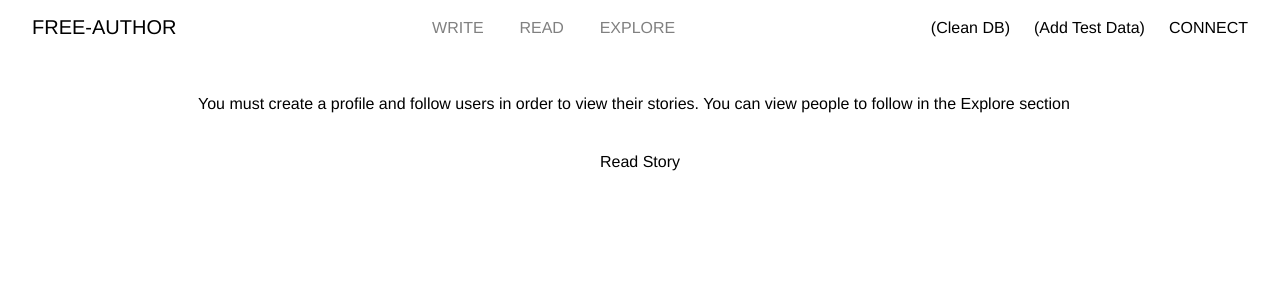
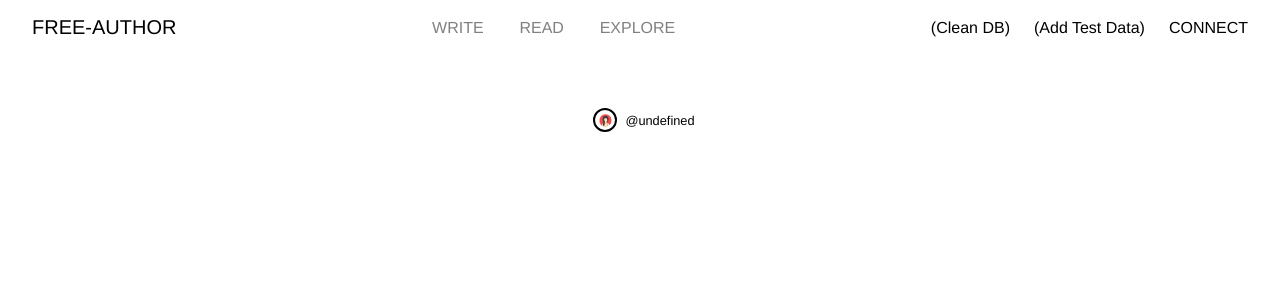
Before and after one commit to jsoneaday/freeauthor, a React (Vite) app: page /read/308 in a window 1280 px wide. Shown: the top 300 px of the page. Built offline with nearby package versions, Linux system fonts and the light colour scheme; what @mdxeditor/editor would draw is missing.

Commit message:
chore: display single readonly story

```diff
--- a/src/App.tsx
+++ b/src/App.tsx
@@ -46,7 +46,7 @@ const router = createBrowserRouter([
         element: <ReadFollowed />,
       },
       {
-        path: ":profile_id",
+        path: ":work_id",
         element: <ReadStory />,
       },
     ],
--- a/src/common/components/MarkdownEditor.tsx
+++ b/src/common/components/MarkdownEditor.tsx
@@ -15,7 +15,7 @@ import {
   ChangeCodeMirrorLanguage,
 } from "@mdxeditor/editor";
 import "@mdxeditor/editor/style.css";
-import { useCallback } from "react";
+import { useCallback, useEffect } from "react";
 
 interface MarkdownEditorProps {
   readOnly: boolean;
@@ -23,6 +23,7 @@ interface MarkdownEditorProps {
   mdRef?: React.RefObject<MDXEditorMethods>;
 }
 
+/// @markdown parameter can only be set on first load, subsequent sets are ignored by MDXEditor!
 export function MarkdownEditor({
   mdRef,
   markdown,
@@ -31,6 +32,10 @@ export function MarkdownEditor({
   const setEditorValue = useCallback((markdownStr: string) => {
     console.log("MDXEditor updated value:", markdownStr);
   }, []);
+
+  useEffect(() => {
+    console.log("markdown", markdown);
+  }, [markdown]);
 
   return (
     <MDXEditor
--- a/src/common/components/WorkElements.tsx
+++ b/src/common/components/WorkElements.tsx
@@ -9,6 +9,7 @@ import { Link } from "react-router-dom";
 interface WorkElementsProps {
   works: WorkWithAuthor[] | null;
   refresh: boolean; // reset all data, do not append
+  readOnly?: boolean;
   showAuthor?: boolean;
   showContent?: boolean;
   twoColumn?: boolean;
@@ -17,6 +18,7 @@ interface WorkElementsProps {
 export function WorkElements({
   works,
   refresh,
+  readOnly,
   showAuthor = true,
   showContent = true,
   twoColumn = false,
@@ -39,7 +41,12 @@ export function WorkElements({
             isProfile={false}
             style={{ height: "6em", marginRight: "1em" }}
           />
-          <Link to={`/write/edit/${works[i].id}`} className="stories-list-item">
+          <Link
+            to={
+              !readOnly ? `/write/edit/${works[i].id}` : `/read/${works[i].id}`
+            }
+            className="stories-list-item"
+          >
             <span
               className={`story-title ${twoColumn ? "story-title-small" : ""}`}
             >
--- a/src/pages/read/Read.tsx
+++ b/src/pages/read/Read.tsx
@@ -2,11 +2,13 @@ import { FollowedList } from "../../common/components/FollowedList";
 import { Layout } from "../../common/components/Layout";
 import { useState } from "react";
 import { Outlet } from "react-router-dom";
+import { Dispatch, SetStateAction } from "react";
 
 export function Read() {
   const [currentFollowedId, setCurrentFollowedId] = useState(0); // 0 means all
   const [priorKeyset, setPriorKeyset] = useState(0);
   const [refreshWorksList, setRefreshWorksList] = useState(true);
+  const [showFollowedList, setShowFollowedList] = useState(true);
 
   const getCurrentSelectedFollowedId = (id: number) => {
     setRefreshWorksList(true);
@@ -17,16 +19,20 @@ export function Read() {
   return (
     <Layout>
       <div className="home-single">
-        <div style={{ marginBottom: "2em", width: "100%" }}>
-          <FollowedList
-            getCurrentSelectedFollowedId={getCurrentSelectedFollowedId}
-          />
-        </div>
+        {showFollowedList ? (
+          <div style={{ marginBottom: "2em", width: "100%" }}>
+            <FollowedList
+              getCurrentSelectedFollowedId={getCurrentSelectedFollowedId}
+            />
+          </div>
+        ) : null}
+
         <Outlet
           context={{
             currentFollowedId,
             priorKeysetState: [priorKeyset, setPriorKeyset],
             refreshWorksListState: [refreshWorksList, setRefreshWorksList],
+            setShowFollowedList,
           }}
         />
       </div>
@@ -38,10 +44,11 @@ export type ReadOutletType = {
   currentFollowedId: number;
   priorKeysetState: [
     priorKeyset: number,
-    setPriorKeyset: React.Dispatch<React.SetStateAction<number>>
+    setPriorKeyset: Dispatch<SetStateAction<number>>
   ];
   refreshWorksListState: [
     refreshWorksList: boolean,
-    setRefreshWorksList: React.Dispatch<React.SetStateAction<boolean>>
+    setRefreshWorksList: Dispatch<SetStateAction<boolean>>
   ];
+  setShowFollowedList: Dispatch<SetStateAction<boolean>>;
 };
--- a/src/pages/read/ReadStory.tsx
+++ b/src/pages/read/ReadStory.tsx
@@ -1,3 +1,77 @@
+import { useEffect, useState } from "react";
+import { MarkdownEditor } from "../../common/components/MarkdownEditor";
+import {
+  WorkWithAuthor,
+  getWorkWithAuthor,
+} from "../../common/components/models/UIModels";
+import { useOutletContext, useParams } from "react-router-dom";
+import { kwilApi } from "../../common/api/KwilApiInstance";
+import { ReadOutletType } from "./Read";
+import { RandomImg } from "../../common/components/RandomImage";
+
 export function ReadStory() {
-  return <div>Read Story</div>;
+  const [title, setTitle] = useState("");
+  const [description, setDescription] = useState<string | undefined>("");
+  const [work, setWork] = useState<WorkWithAuthor | null>();
+  const { work_id } = useParams<{ work_id: string }>();
+  const { setShowFollowedList } = useOutletContext<ReadOutletType>();
+
+  useEffect(() => {
+    setShowFollowedList(false);
+
+    kwilApi
+      .getWork(Number(work_id))
+      .then((work) => {
+        if (!work) {
+          setWork(null);
+          return;
+        }
+
+        getWorkWithAuthor([work])
+          .then((work) => {
+            setTitle(work[0].title);
+            setDescription(work[0].description);
+            setWork(work[0]);
+          })
+          .catch((e) => console.log(e));
+      })
+      .catch((e) => console.log(e));
+  }, [work_id]);
+
+  return (
+    <div>
+      <h1 className="story-title">{title}</h1>
+      <h2 className="story-desc">{description}</h2>
+      <div style={{ marginLeft: ".5em" }}>
+        <span
+          style={{
+            display: "flex",
+            alignItems: "center",
+            justifyContent: "flex-start",
+            marginBottom: ".5em",
+          }}
+        >
+          <RandomImg
+            style={{
+              width: "1.5em",
+              height: "1.5em",
+              marginRight: ".5em",
+            }}
+          />
+          <div className="story-title-item">
+            <b>{work?.fullName}</b> {`@${work?.userName}`}
+          </div>
+        </span>
+        <span style={{ fontSize: ".75em", color: "var(--tertiary-cl)" }}>
+          {work?.updatedAt}
+        </span>
+      </div>
+      {work ? (
+        <MarkdownEditor
+          readOnly={true}
+          markdown={work.content.substring(0, 500)}
+        />
+      ) : null}
+    </div>
+  );
 }
--- a/src/theme/components.css
+++ b/src/theme/components.css
@@ -386,6 +386,7 @@ select {
 }
 
 .story-desc {
+  color: var(--tertiary-cl);
   font-size: 1.5em;
   margin-bottom: 0.75em;
 }
@@ -395,7 +396,6 @@ select {
 }
 
 .story-title-item {
-  color: var(--tertiary-cl);
   font-size: 0.8em;
 }
 
```
